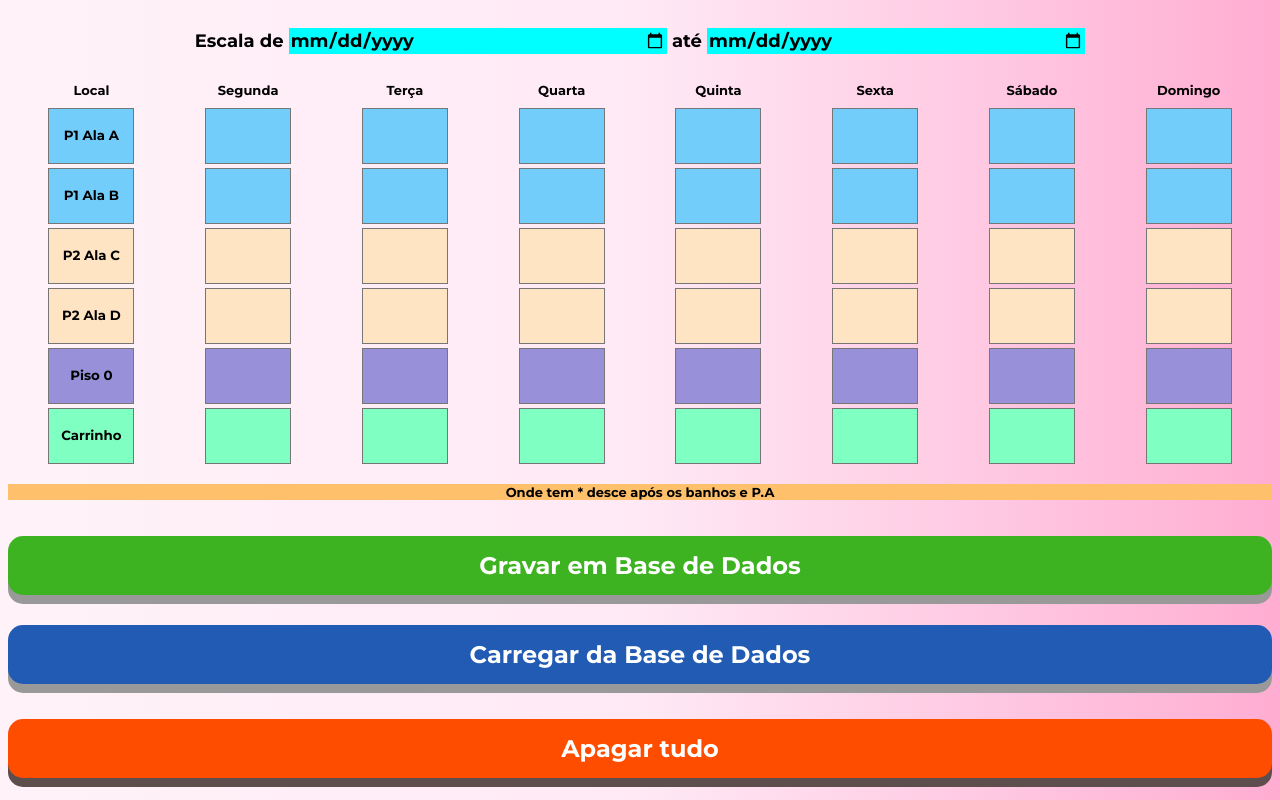
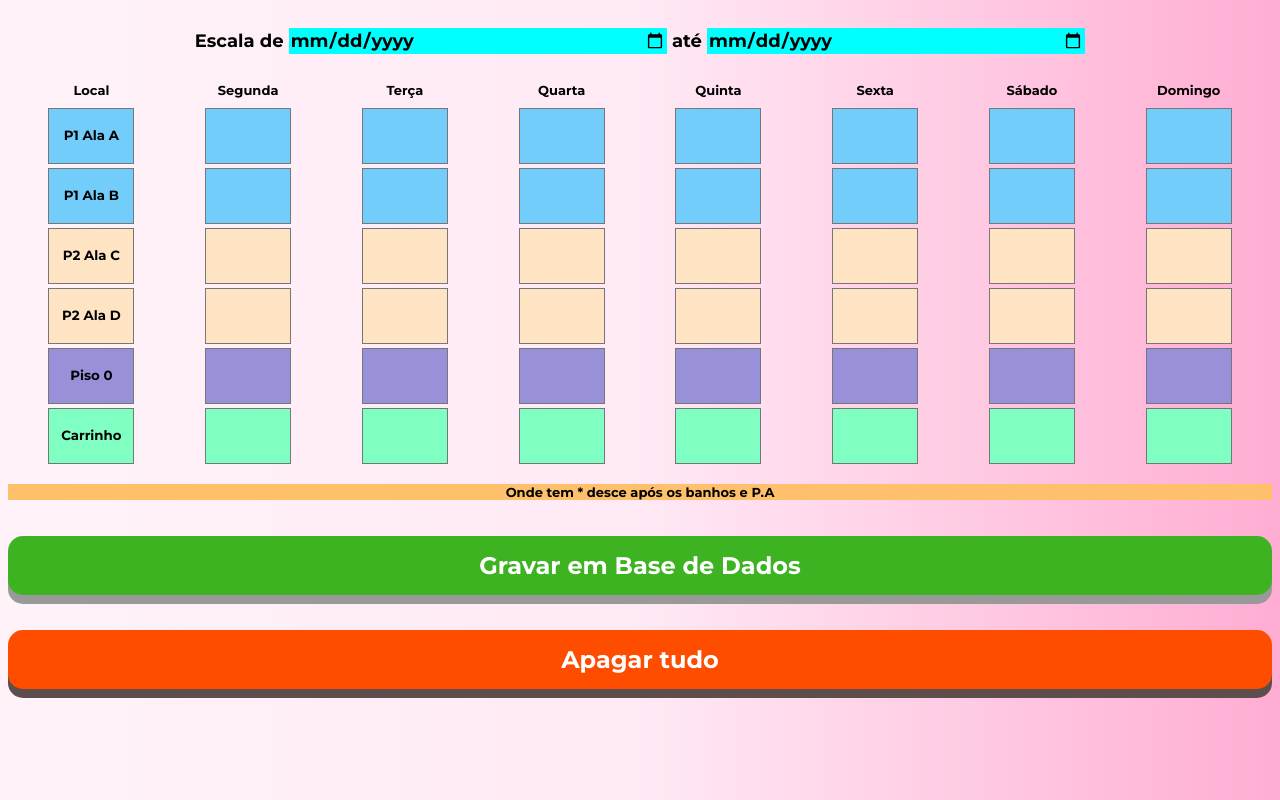
Before and after one commit to WikiCoding/escalas, a website: page public/index.html in a window 1280 px wide. Drawn offline with Linux system fonts and the light colour scheme; no server answers.

Commit message:
Update index.html

```diff
--- a/public/index.html
+++ b/public/index.html
@@ -112,7 +112,7 @@
                 <div class="delete-div">
                     <button id="save" class="buttonsave">Gravar em Base de Dados</button>
 
-                    <button id="load" class="buttonload">Carregar da Base de Dados</button>
+                    <!-- <button id="load" class="buttonload">Carregar da Base de Dados</button> -->
 
                     <button id="delete" class="buttondelete">Apagar tudo</button>
                 </div>
```
